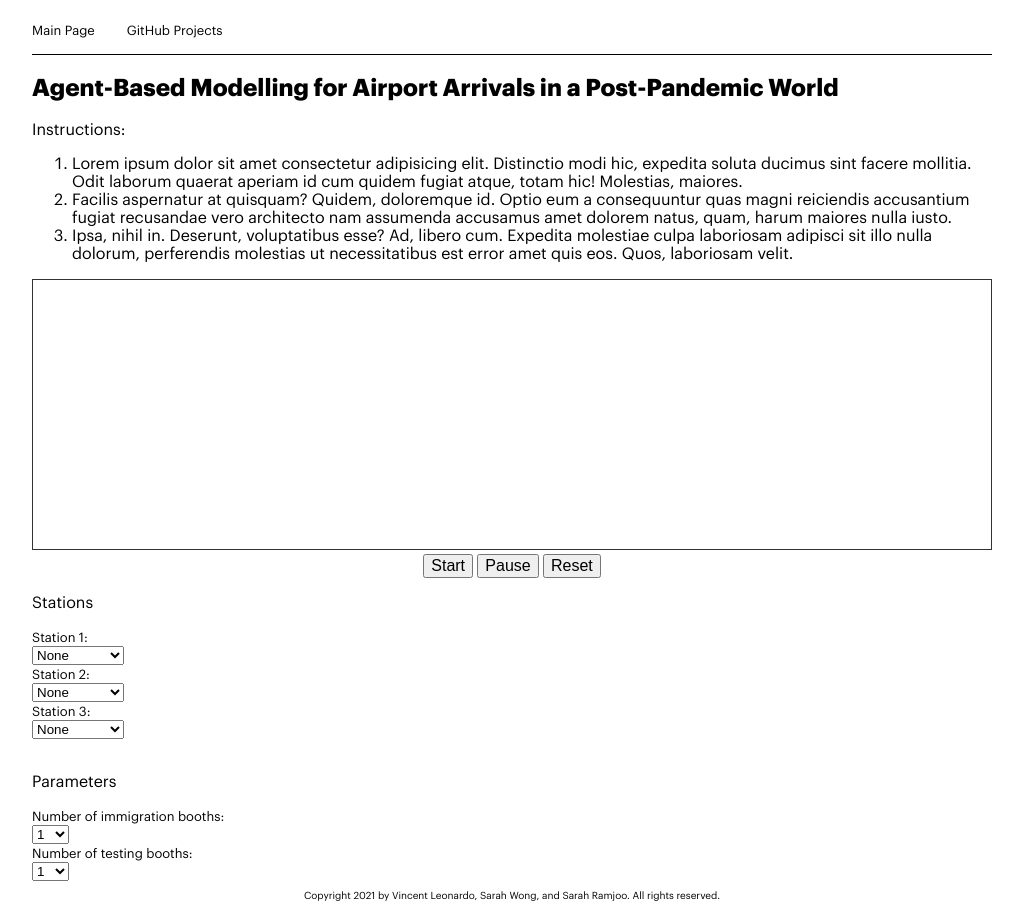
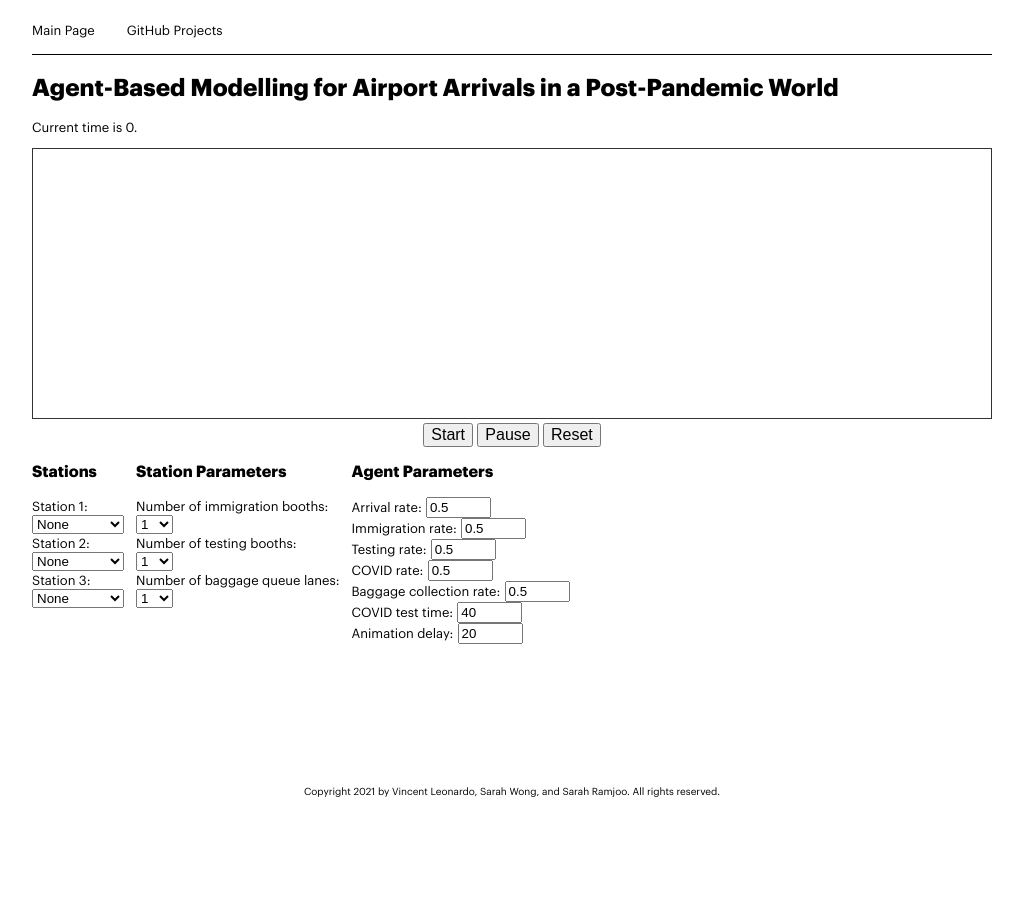
Before and after one commit to vincentleooo/sma-airport-model, a plain HTML site: page index.html in a window 1280 px wide. Shown: the whole page, without its empty margins (128-1151 px from the left). After the commit the page ends 816 px from the top, so only its background shows below. Drawn offline with nearby package versions, Linux system fonts and the light colour scheme.

Commit message:
Added parameter tuning frontend

```diff
--- a/index.html
+++ b/index.html
@@ -26,13 +26,15 @@
           Agent-Based Modelling for Airport Arrivals in a Post-Pandemic World
         </h2>
 
-        <p> Instructions:
+        <!-- <p> Instructions:
           <ol>
             <li>Lorem ipsum dolor sit amet consectetur adipisicing elit. Distinctio modi hic, expedita soluta ducimus sint facere mollitia. Odit laborum quaerat aperiam id cum quidem fugiat atque, totam hic! Molestias, maiores.</li>
             <li>Facilis aspernatur at quisquam? Quidem, doloremque id. Optio eum a consequuntur quas magni reiciendis accusantium fugiat recusandae vero architecto nam assumenda accusamus amet dolorem natus, quam, harum maiores nulla iusto.</li>
             <li>Ipsa, nihil in. Deserunt, voluptatibus esse? Ad, libero cum. Expedita molestiae culpa laboriosam adipisci sit illo nulla dolorum, perferendis molestias ut necessitatibus est error amet quis eos. Quos, laboriosam velit.</li>
           </ol>
-        </p>
+        </p> -->
+
+        <p id="time"></p>
 
         <div id="main" class="main">
           <svg
@@ -48,11 +50,12 @@
         <div class="simulate">
           <button class="button" onclick="runSim()">Start</button>
           <button class="button" onclick="pause()">Pause</button>
-            <button class="button" onclick="redrawWindow()">Reset</button>
+          <button class="button" onclick="clearInterval(simTimer);redrawWindow();">Reset</button>
         </div>
 
+        <div class="inputs">
           <div class="selections">
-          <p>Stations</p>
+            <p><strong>Stations</strong></p>
             <label for="select1">Station 1:</label>
 
             <select name="choices1" id="select1" onchange="onChange1()">
@@ -79,11 +82,11 @@
               <option value="testing">Testing</option>
               <option value="baggage">Baggage</option>
             </select>
-          <br>
+            <br />
           </div>
 
           <div class="parameters">
-          <p>Parameters</p>
+            <p><strong>Station Parameters</strong></p>
             <!-- <label for="arrivalRate">Arrival rate:</label>
             <div class="slidecontainer">
               <input type="range" min="1" max="100" value="50" class="slider" id="arrivalRate" onchange="updateTextInput(this.value)">
@@ -91,7 +94,11 @@
             </div> -->
 
             <label for="immigrationNum">Number of immigration booths:</label>
-          <select name="immigrationNum" id="immigrationNum" onchange="numImmigrationOfficersChange()">
+            <select
+              name="immigrationNum"
+              id="immigrationNum"
+              onchange="numImmigrationOfficersChange()"
+            >
               <option value="1">1</option>
               <option value="2">2</option>
               <option value="3">3</option>
@@ -105,7 +112,29 @@
             </select>
 
             <label for="testingNum">Number of testing booths:</label>
-          <select name="testingNum" id="testingNum" onchange="numTestingDoctorsChange()">
+            <select
+              name="testingNum"
+              id="testingNum"
+              onchange="numTestingDoctorsChange()"
+            >
+              <option value="1">1</option>
+              <option value="2">2</option>
+              <option value="3">3</option>
+              <option value="4">4</option>
+              <option value="5">5</option>
+              <option value="6">6</option>
+              <option value="7">7</option>
+              <option value="8">8</option>
+              <option value="9">9</option>
+              <option value="10">10</option>
+            </select>
+
+            <label for="queueNum">Number of baggage queue lanes:</label>
+            <select
+              name="queueNum"
+              id="queueNum"
+              onchange="numBaggageQueuesChange()"
+            >
               <option value="1">1</option>
               <option value="2">2</option>
               <option value="3">3</option>
@@ -119,6 +148,92 @@
             </select>
           </div>
 
+          <div class="probabilities">
+            <p><strong>Agent Parameters</strong></p>
+            <label for="probArrival">Arrival rate:</label>
+            <input
+              type="text"
+              name="probArrival"
+              id="probArrival"
+              size="5"
+              value="0.5"
+              onchange="changeProb()"
+            />
+            <br />
+            <label for="probImmigration">Immigration rate:</label>
+            <input
+              type="text"
+              name="probImmigration"
+              id="probImmigration"
+              size="5"
+              value="0.5"
+              onchange="changeProb()"
+            />
+            <br />
+            <label for="probTesting">Testing rate:</label>
+            <input
+              type="text"
+              name="probTesting"
+              id="probTesting"
+              size="5"
+              value="0.5"
+              onchange="changeProb()"
+            />
+            <br />
+            <label for="probCOVID">COVID rate:</label>
+            <input
+              type="text"
+              name="probCOVID"
+              id="probCOVID"
+              size="5"
+              value="0.5"
+              onchange="changeProb()"
+            />
+            <br />
+            <label for="probBaggage">Baggage collection rate:</label>
+            <input
+              type="text"
+              name="probBaggage"
+              id="probBaggage"
+              size="5"
+              value="0.5"
+              onchange="changeProb()"
+            />
+            <br />
+            <label for="timeTest">COVID test time:</label>
+            <input
+              type="text"
+              name="timeTest"
+              id="timeTest"
+              size="5"
+              value="40"
+              onchange="changeProb()"
+            />
+            <!-- <br />
+            <label for="numPassengers"
+              >Number of passengers to be simulated:</label
+            >
+            <input
+              type="text"
+              name="numPassengers"
+              id="numPassengers"
+              size="5"
+              value="0"
+            />
+            <br />
+            <label for="timeSim">Simulation time:</label>
+            <input type="text" name="timeSim" id="timeSim" size="5" value="0" /> -->
+            <br />
+            <label for="animationDelay">Animation delay:</label>
+            <input
+              type="text"
+              name="animationDelay"
+              id="animationDelay"
+              size="5"
+              value="20"
+            />
+          </div>
+        </div>
       </div>
 
       <footer class="footer">
--- a/model.js
+++ b/model.js
@@ -1,5 +1,5 @@
 var currentTime = 0;
-var animationDelay = 25;
+var animationDelay = 20;
 var cellsPerStep = 1;
 const IDLE = 0;
 const BUSY = 1;
@@ -10,12 +10,28 @@ var surface;
 const width = 1920;
 const height = 540;
 
-var probArrival = 0.3;
-var probImmigration = 0.2;
-var probTesting = 0.1;
-var testingTime = 20;
-var probCovid = 0.05;
-var probFindBaggage = 0.1;
+var probArrival = 0.5;
+var probImmigration = 0.5;
+var probTesting = 0.5;
+var testingTime = 40;
+var probCovid = 0.5;
+var probFindBaggage = 0.5;
+
+function changeProb() {
+  if (isRunning) {
+    alert(
+      "Please stop the model first before changing this parameter. Changing the parameter will reset the simulation."
+    );
+  } else {
+    probArrival = Number(document.getElementById("probArrival").value);
+    probImmigration = Number(document.getElementById("probImmigration").value);
+    probTesting = Number(document.getElementById("probTesting").value);
+    probCovid = Number(document.getElementById("probCOVID").value);
+    testingTime = Number(document.getElementById("timeTest").value);
+    probFindBaggage = Number(document.getElementById("probBaggage").value);
+    animationDelay = Number(document.getElementById("animationDelay").value);
+  }
+}
 
 var positions = {
   arrivals: 0,
@@ -41,7 +57,7 @@ var objects = {
 
 var numImmigrationOfficers = 1;
 var numTestingDoctors = 1;
-var numBaggageQueues = 5;
+var numBaggageQueues = 1;
 
 function updateTextInput(val) {
   document.getElementById("textInput").value = val;
@@ -77,6 +93,19 @@ function numTestingDoctorsChange() {
     numTestingDoctors = Number(
       document.getElementsByName("testingNum")[0].value
     );
+    redrawWindow();
+  }
+}
+
+function numBaggageQueuesChange() {
+  if (isRunning) {
+    alert(
+      "Please stop the model first before changing this parameter. Changing the parameter will reset the simulation."
+    );
+    let select = document.querySelector("#queueNum");
+    select.value = String(numBaggageQueues);
+  } else {
+    numBaggageQueues = Number(document.getElementsByName("queueNum")[0].value);
     redrawWindow();
   }
 }
@@ -702,9 +731,7 @@ function updatePassenger(index) {
       break;
     case "baggage":
       if (queueState == "baggageQueue" && hasArrived) {
-        if (
-          col == Number(objects[queueState][chosenQueue].col) + 100
-        ) {
+        if (col == Number(objects[queueState][chosenQueue].col) + 100) {
           passenger.queueState = "gettingBaggage";
           passenger.targetCol = Number(objects.baggage[chosenQueue].col) - 1;
           let newStack = Number(objects.baggageQueue[chosenQueue].stack) - 1;
@@ -856,7 +883,10 @@ function redrawWindow() {
    * TODO Draw all the specified stations.
    */
   currentTime = 0;
+  document.getElementById("time").innerHTML =
+    "Current time is " + currentTime + ".";
   isRunning = false;
+  changeProb();
   var drawSurface = document.getElementById("surface");
   drawSurface.style.border = "thin solid #333333";
   d3.select("#surface").selectAll("*").remove();
@@ -896,9 +926,7 @@ function redrawWindow() {
     .selectAll(".testingQueue")
     .data(objects.testingQueue);
 
-  var allBaggageAreas = surface
-    .selectAll(".baggageArea")
-    .data(objects.baggage);
+  var allBaggageAreas = surface.selectAll(".baggageArea").data(objects.baggage);
 
   var allBaggageAreaQueues = surface
     .selectAll(".baggageAreaQueue")
@@ -1113,6 +1141,8 @@ function removeDynamicAgents() {
 function simStep() {
   if (isRunning) {
     currentTime += 1;
+    document.getElementById("time").innerHTML =
+      "Current time is " + currentTime + ".";
     removeDynamicAgents();
     addDynamicAgents();
     updateDynamicAgents();
@@ -1124,10 +1154,22 @@ function runSim() {
   let choice2 = document.getElementsByName("choices2")[0].value;
   let choice3 = document.getElementsByName("choices3")[0].value;
 
+  changeProb();
+
   if (choice1 == "none" && choice2 == "none" && choice3 == "none") {
     alert("Please make at least one station choice.");
   } else if (isRunning) {
     alert("Already running.");
+  } else if (
+    isNaN(probArrival) ||
+    isNaN(probCovid) ||
+    isNaN(probImmigration) ||
+    isNaN(probTesting) ||
+    isNaN(probFindBaggage) ||
+    isNaN(testingTime) ||
+    isNaN(animationDelay)
+  ) {
+    alert("At least one of the probabilities is not a number.");
   } else {
     isRunning = true;
     simTimer = window.setInterval(simStep, animationDelay);
--- a/styles/stylesheet.css
+++ b/styles/stylesheet.css
@@ -142,3 +142,13 @@ label {
 .slidecontainer output {
 	font-size: small;
 }
+
+.inputs {
+  display: flex;
+  justify-content: flex-start;
+  gap: 12px;
+}
+
+#time {
+  font-size: small;
+}
```
Lines whose indentation alone changed are shown as unchanged.
